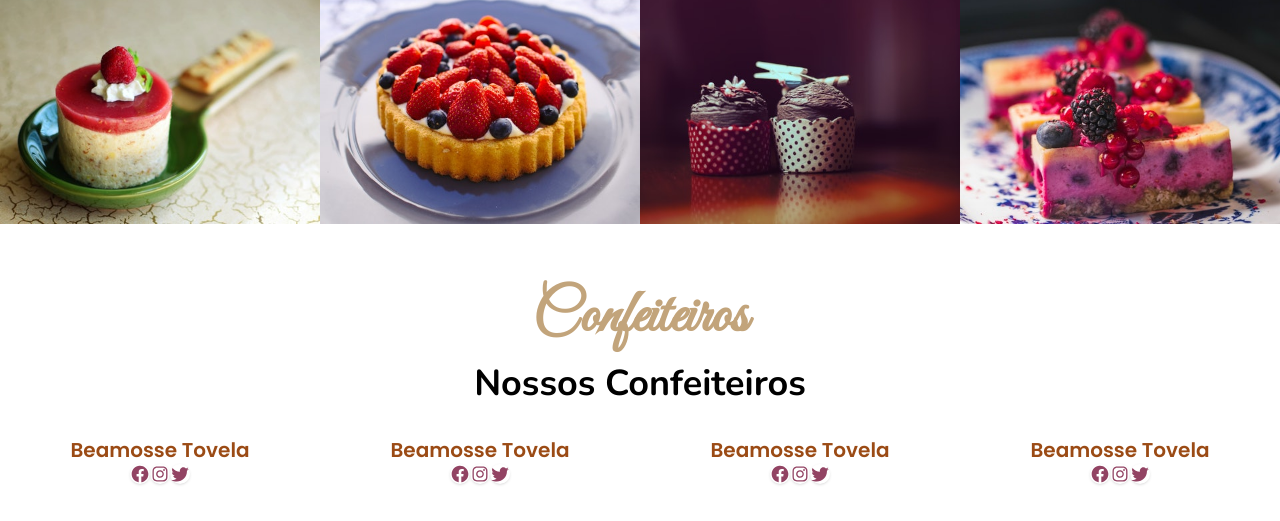
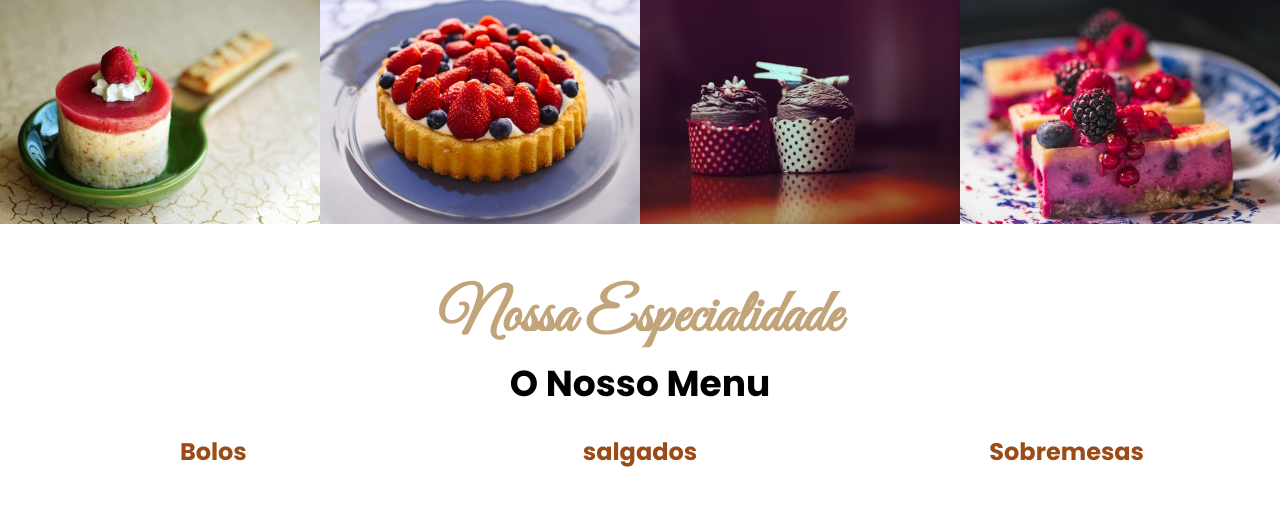
Before and after one commit to MiltonMassuanganhe/Cakelandy, a website: page index.html in a window 1280 px wide. Shown: the part 2078-2599 px from the top of the page. Drawn offline with nearby package versions, Linux system fonts and the light colour scheme.

Commit message:
Adding Page Menu contents

```diff
--- a/index.html
+++ b/index.html
@@ -100,7 +100,7 @@
             <div class="columns-2 flex flex-col justify-center items-center flex-wrap">
                 <div
                     class="absolute flex flex-col justify-center text-justify items-center bg-white border-2 border-principal-100 z-40 -right-44 h-4/5 mt-auto w-1/2 p-5 rounded-b-3xl shadow-2xl -mx-6">
-                    <h1 class="text-principal-200 text-4xl uppercase font-semibold my-6">Sobre Nós</h1>
+                    <h1 class="text-principal-200 text-4xl uppercase font-subtitles font-semibold my-6">Sobre Nós</h1>
                     <h2
                         class="text-principal-100 font-titles font-semibold text-6xl my-6 text-clip justify-center text-left items-center">
                         Uma Linda História</h2>
@@ -161,7 +161,7 @@
         <section class="p-16 pl-0 pr-0" id="galeria">
             <div class="text-center">
                 <span class="text-principal-100 font-semibold text-6xl font-titles">Galeria</span>
-                <h2 class="text-4xl font-bold mt-4">As delícias que temos disponíveis para você</h2>
+                <h2 class="text-4xl font-subtitles font-bold mt-4">As delícias que temos disponíveis para você</h2>
             </div>
             <div class="grid sm:grid-cols-2 md:grid-cols-3 lg:grid-cols-4">
                 <img class="w-full" src="images/dish1.jpg" alt="">
@@ -176,11 +176,30 @@
         </section>
         <!-- gallery section ends  -->
 
+        <!-- Menu Section Starts here -->
+
+        <section>
+            <div class=" text-center">
+                <h1 class=" text-6xl text-principal-100 font-semibold font-titles">Nossa Especialidade</h1>
+                <h2 class=" text-4xl font-subtitles font-bold mt-4">O Nosso Menu</h2>
+            </div>
+            <div class=" grid grid-cols-3 mt-8 text-center">
+               <div class=" font-bold font-subtitles text-2xl text-principal-200">
+                    <h1>Bolos</h1>
+               </div>
+               <div class=" font-bold font-subtitles text-2xl text-principal-200">
+                <h1>salgados</h1>
+               </div>
+               <div class=" font-bold font-subtitles text-2xl text-principal-200">
+                <h1>Sobremesas</h1>
+               </div>
+           </div>
+        </section>
         <!-- menu section starts -->
-        <section class="" id="confeiteiros">
+        <section class="pt-16" id="confeiteiros">
             <div class="pb-8 text-center justify-center items-center">
                 <span class="text-principal-100 font-semibold text-6xl font-titles">Confeiteiros</span>
-                <h2 class="text-4xl font-bold mt-4">Nossos Confeiteiros</h2>
+                <h2 class="text-4xl font-subtitles font-bold mt-4">Nossos Confeiteiros</h2>
             </div>
 
             <div class=" m-auto grid grid-cols-4 justify-center items-center">
@@ -354,7 +373,7 @@
         </section>
     </div>
 
-    <footer class="text-center justify-center">
+    <footer class="text-center justify-center text-principal-200 font-medium font-subtitles">
         &copy; Cakelandy 2022. Todos direitos reservados
     </footer>
 
```
Also changed, not shown: dist/output.css.
